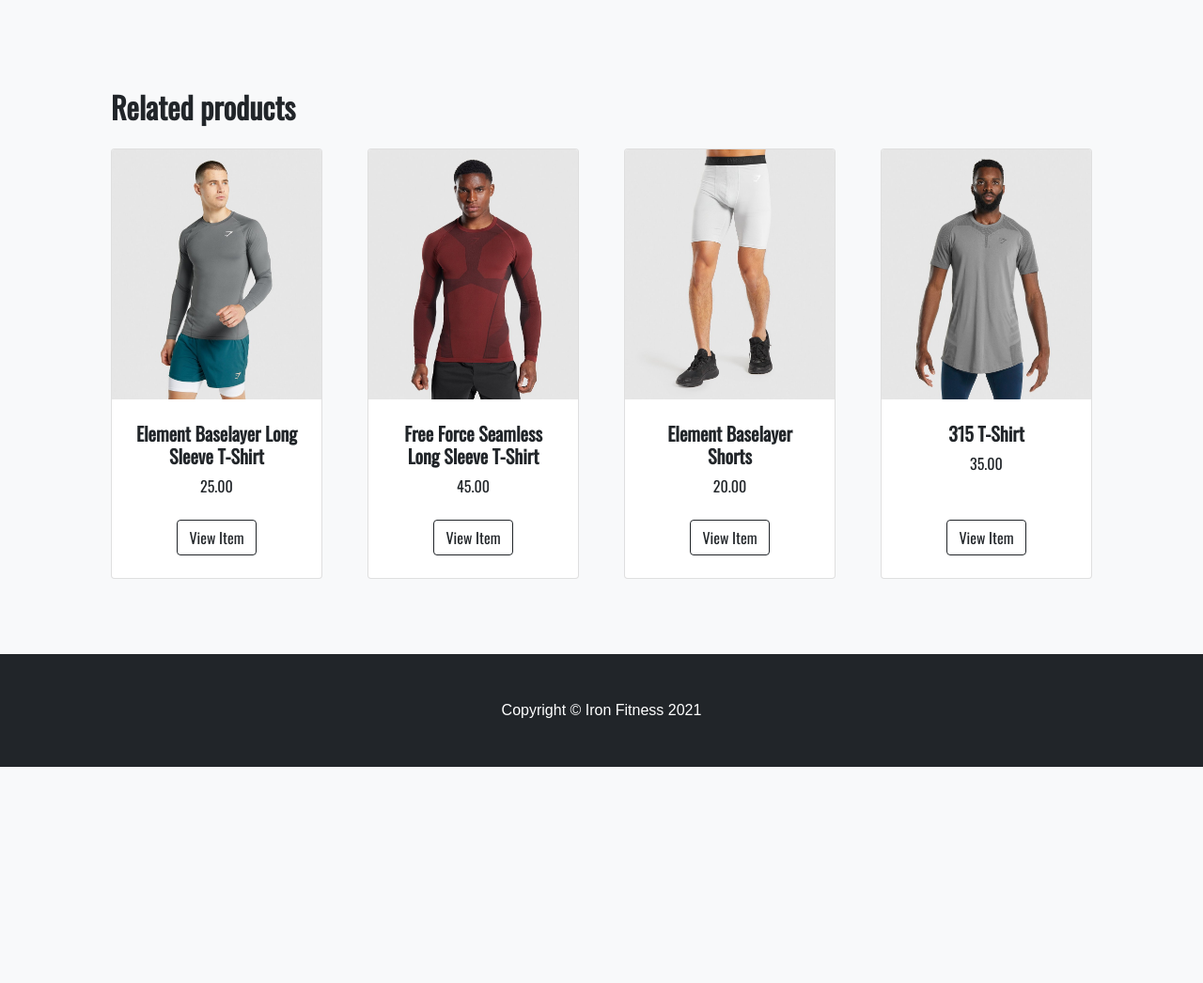
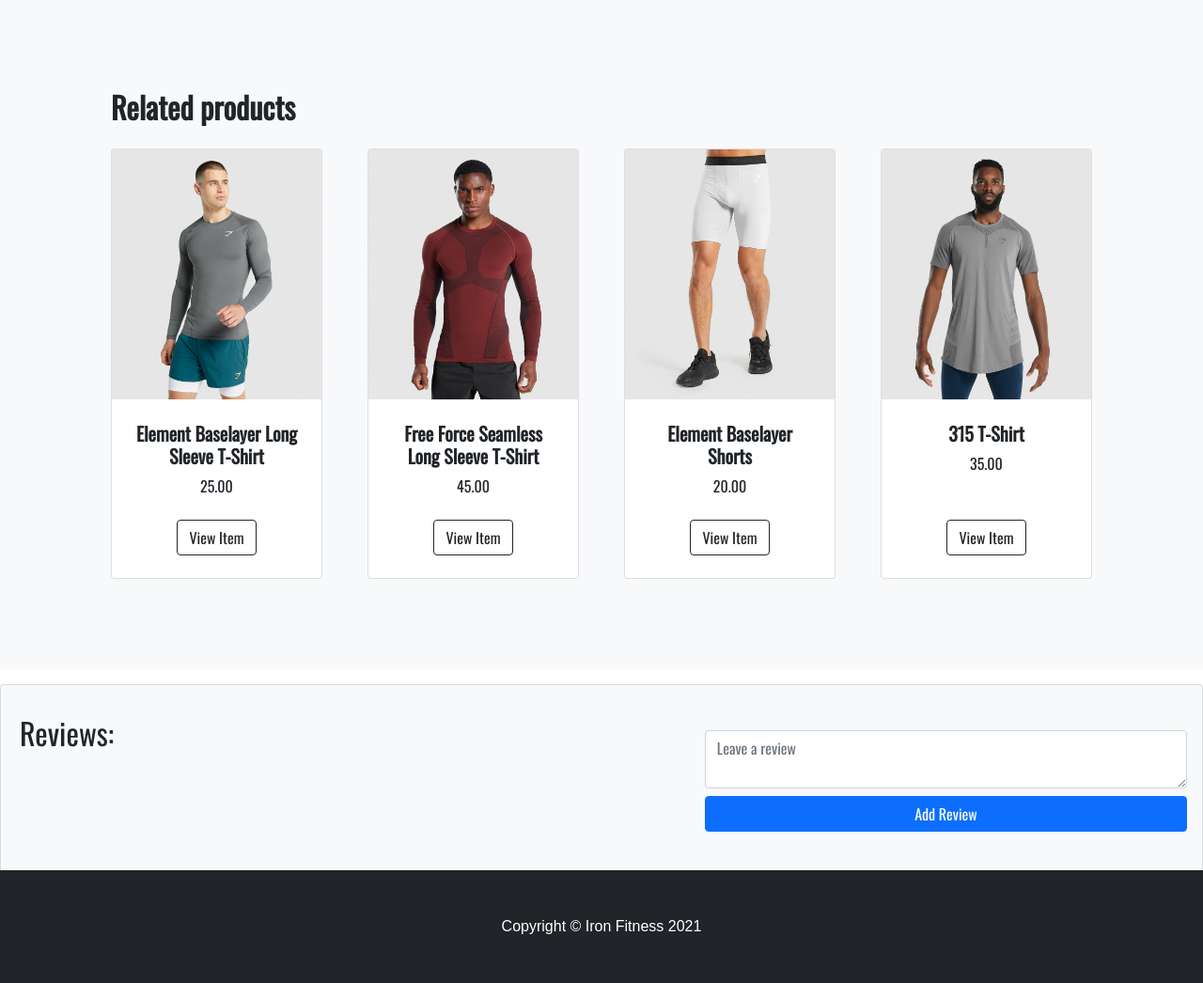
Before and after one commit to sams4566/bear-fitness, a Django app: page /items/1/ in a window 1280 px wide. Shown: the part 843-1889 px from the top of the page at 94% size. Before the commit the page ends 1659 px from the top, so only its background shows below. Run offline with Django 3.2, Linux system fonts and the light colour scheme; the visitor is signed in with stand-in values (Sample User, id 1); data comes from the database, SQL or seed files in the repository; data that the repository does not hold is empty; some libraries are stand-ins or nearby versions; some web fonts are replaced.

Commit message:
Add reviews html and view

```diff
--- a/items/forms.py
+++ b/items/forms.py
@@ -1,4 +1,4 @@
-from .models import Item
+from .models import Item, Review
 from django import forms
 
 
@@ -8,3 +8,8 @@ class ItemForm(forms.ModelForm):
         fields = ('category', 'name', 'bio',
                   'sku', 'cost', 'reviews',
                   'image',)
+
+class ReviewForm(forms.ModelForm):
+    class Meta:
+        model = Review
+        fields = ('body',)
--- a/items/templates/items/item_info.html
+++ b/items/templates/items/item_info.html
@@ -83,6 +83,48 @@
         </div>
     </div>
 </section>
-
+<section class="mt-3">
+    <div class="card bg-light">
+        <div class="card-body">
+            <div class="row">
+                <div class="col-7 card-body">
+                    <h2>Reviews:</h2>
+                    {% for review in reviews %}
+                    <div class="review-list">
+                        <div class="mb-2 ms-1">
+                            <div class="row">
+                                <p class="fw-bold mb-0">
+                                    {{ review.user }}
+                                    <span class="text-muted fw-light">
+                                            {{ review.review_date }}
+                                    </span>
+                                </p>
+                            </div>
+                            <div class="ms-0 row">
+                                {{ review.body }}
+                            </div>
+                        </div>
+                    </div>
+                    {% endfor %}
+                </div>
+                {% if user.is_authenticated %}
+                <div class="col-12 col-md-5 pe-4 card-body">
+                    <div class="mb-4 mt-3">
+                        <form method="POST" class="mb-4">
+                            {% csrf_token %}
+                            <div class="row">
+                                <textarea class="form-control ms-0 me-5" name="body" id="50" cols="5" rows="id_body" placeholder="Leave a review"></textarea>
+                            </div>
+                            <div class="row">
+                                <button type="submit" class="mt-2 mx-auto btn btn-primary">Add Review</button>
+                            </div>
+                        </form>
+                    </div>
+                </div>
+                {% endif %}
+            </div>
+        </div>
+    </div>
+</section>
 
 {% endblock %}
--- a/items/views.py
+++ b/items/views.py
@@ -1,6 +1,6 @@
 from django.shortcuts import render, get_object_or_404, redirect, reverse
-from .models import Item, Category
-from .forms import ItemForm
+from .models import Item, Category, Review
+from .forms import ItemForm, ReviewForm
 
 
 def all_items(request):
@@ -33,10 +33,23 @@ def item_info(request, item_id):
     item = get_object_or_404(Item, pk=item_id)
     category = item.category
     similar_items = Item.objects.all().filter(category=category).exclude(id=item_id)
+    reviews = item.item_review.order_by('review_date')
+    form = ReviewForm()
     template = 'items/item_info.html'
+    if request.method == "POST":
+        form = ReviewForm(request.POST, instance=item)
+        if form.is_valid():
+            review = Review()
+            review.item = item
+            review.user = request.user
+            review.body = form.cleaned_data["body"]
+            review.save()
+            return redirect('item_info', item_id=item_id)
     context = {
         'item': item,
         'similar_items': similar_items,
+        'reviews': reviews,
+        'form': form,
     }
     return render(request, template, context)
 
```
